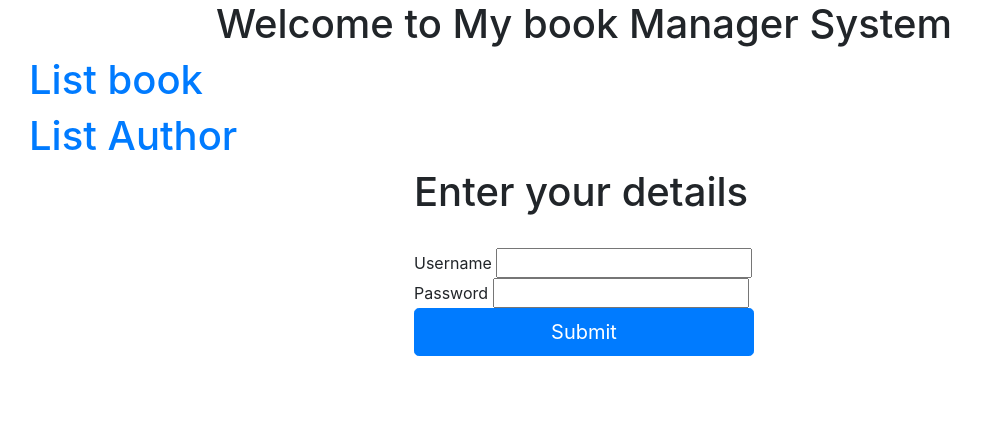
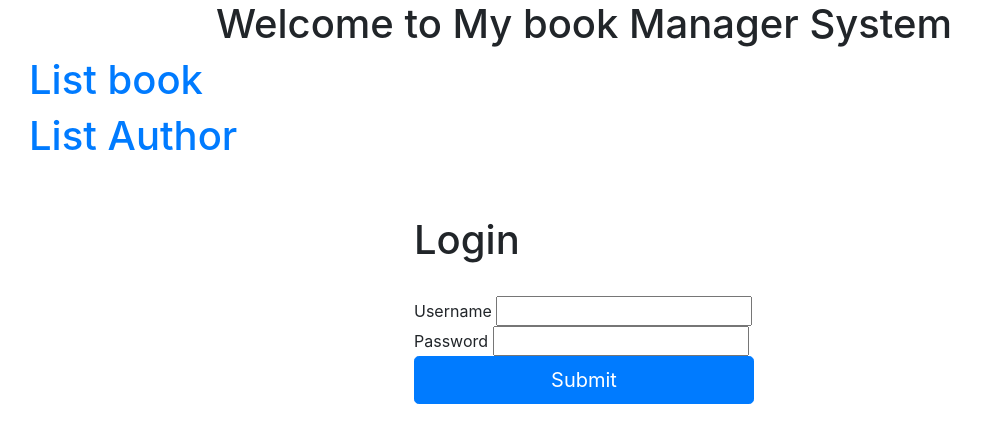
Before and after one commit to trongvuvan/book-flask, a Flask app: page / in a window 1280 px wide. Shown: the part 56-499 px from the top of the page, without its empty margins (56-1037 px from the left). Run offline with Flask 2, Linux system fonts and the light colour scheme; some libraries are stand-ins or nearby versions.

Commit message:
add sqli

```diff
--- a/templates/index.html
+++ b/templates/index.html
@@ -4,10 +4,11 @@
     <h1>{% block title %} <center> Welcome to My book Manager System </center> {% endblock %}</h1>
     <h1><a href="{{ url_for('showbook')}}">List book</a></h1>
     <h1><a href="{{ url_for('showauthor')}}">List Author</a></h1>
+    <br>
+    <br>
     <div class="col-md-4 offset-md-4 form-div">
         <form method="POST" action="">
-
-            <H1>Enter your details </H1> <br>
+            <H1>Login </H1> <br>
             Username <input type="text" name="user" /> <br>
             Password <input type="password" name="pass" /> <br>
             <input type="submit" class="btn btn-primary btn-block btn-lg">
```
